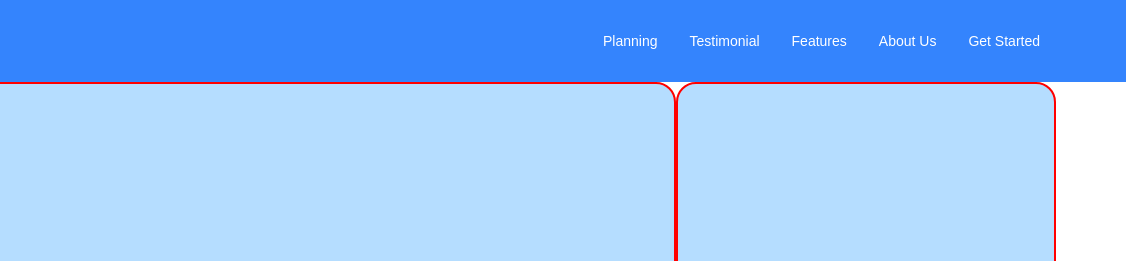
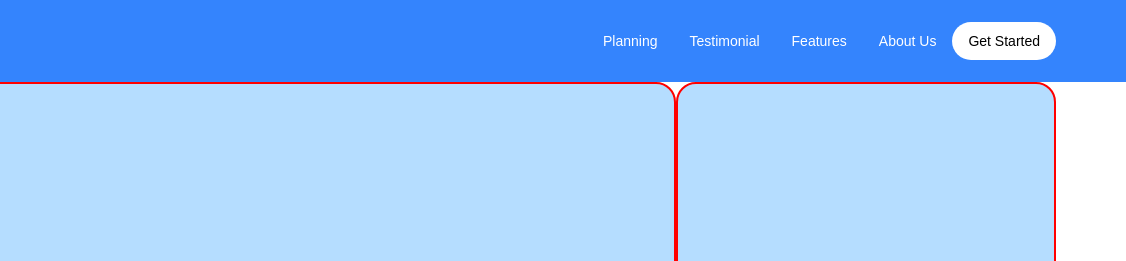
Before and after one commit to Cianuro-83/htmlcss-responsive-layout, a plain HTML site: page index.html in a window 1280 px wide. Shown: the top 261 px of the page, 154-1280 px from the left. Drawn offline with Linux system fonts and the light colour scheme.

Commit message:
FEAT: header desktop+responsive

```diff
--- a/css/style.css
+++ b/css/style.css
@@ -46,9 +46,13 @@ SERVICE
 }
 
 .button {
+  border-radius: 25px;
+  line-height: 1em;
 }
 
 .button-white {
+  background-color: white;
+  color: black;
 }
 /********************
 NAV BAR
@@ -82,6 +86,9 @@ TABLET: DESKTOP FIRST
   .header-nav {
     display: none;
   }
+  .main-header {
+    padding: 19px 35px;
+  }
 }
 
 /********************
--- a/index.html
+++ b/index.html
@@ -35,7 +35,7 @@
                     <li class="nav-item">
                         <a href="#">About Us</a>
                     </li>
-                    <li class="nav-item button button-withe">
+                    <li class="nav-item button button-white">
                         <a href="#">Get Started</a>
                     </li>
                 </ul>
```
